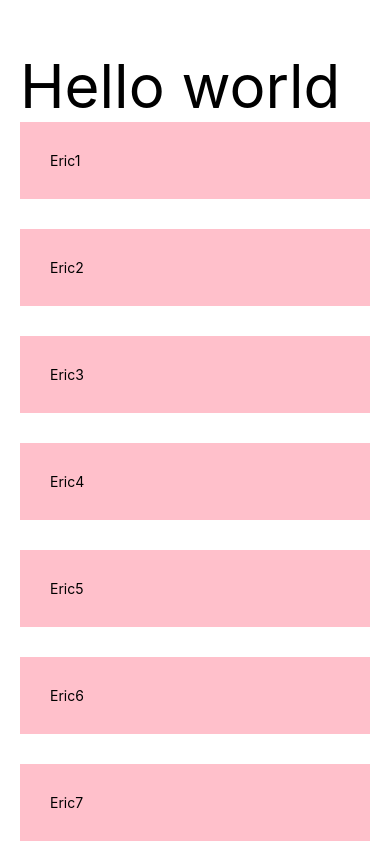
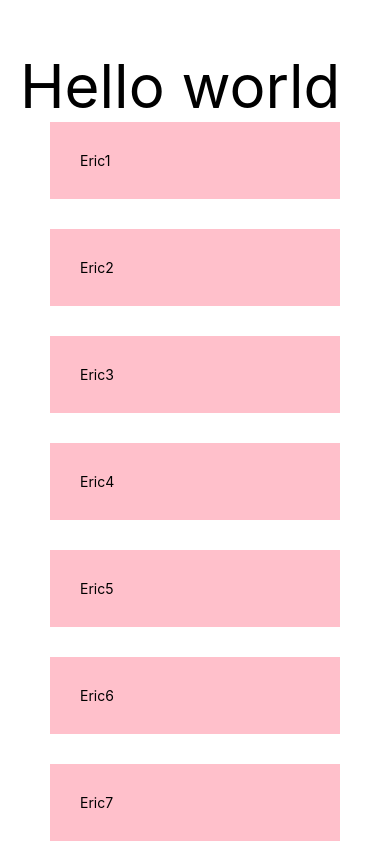
Before and after one commit to leminhtien289/HocReactNative, a React Native app: screen / in a window 390 px wide. Built offline with nearby package versions, Linux system fonts and the light colour scheme.

Commit message:
Flat List

```diff
--- a/App.tsx
+++ b/App.tsx
@@ -1,6 +1,6 @@
 import { StatusBar } from 'expo-status-bar';
 import { useState } from 'react';
-import { Button, ScrollView, StyleSheet, Text, TextInput, View } from 'react-native';
+import { Button, FlatList, ScrollView, StyleSheet, Text, TextInput, View } from 'react-native';
 
 export default function App() {
 
@@ -22,7 +22,25 @@ export default function App() {
   return (
     <View style={styles.container}>
       <Text style={{ fontSize: 60 }}>Hello world</Text>
-      <ScrollView>
+      <FlatList
+        data={students}
+        keyExtractor={item => item.id + ""}
+        renderItem={(data) => {
+          return (
+            <View
+              style={{
+                padding: 30,
+                backgroundColor: "pink",
+                marginBottom: 30,
+                marginHorizontal: 30,
+              }}
+            >
+              <Text>{data.item.name}</Text>
+            </View>
+          )
+        }}
+      />
+      {/* <ScrollView>
         {students.map((item) => {
           return (
             <View
@@ -37,7 +55,7 @@ export default function App() {
             </View>
           )
         })}
-      </ScrollView>
+      </ScrollView> */}
     </View >
   );
 }
```
